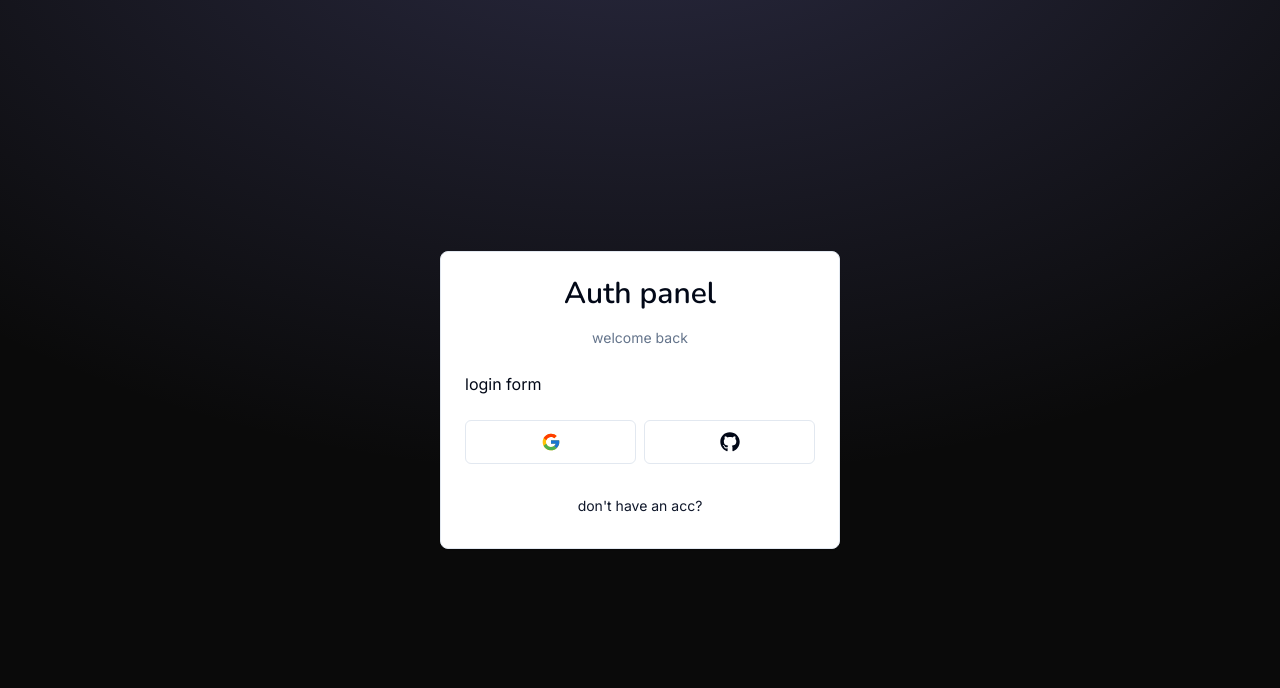
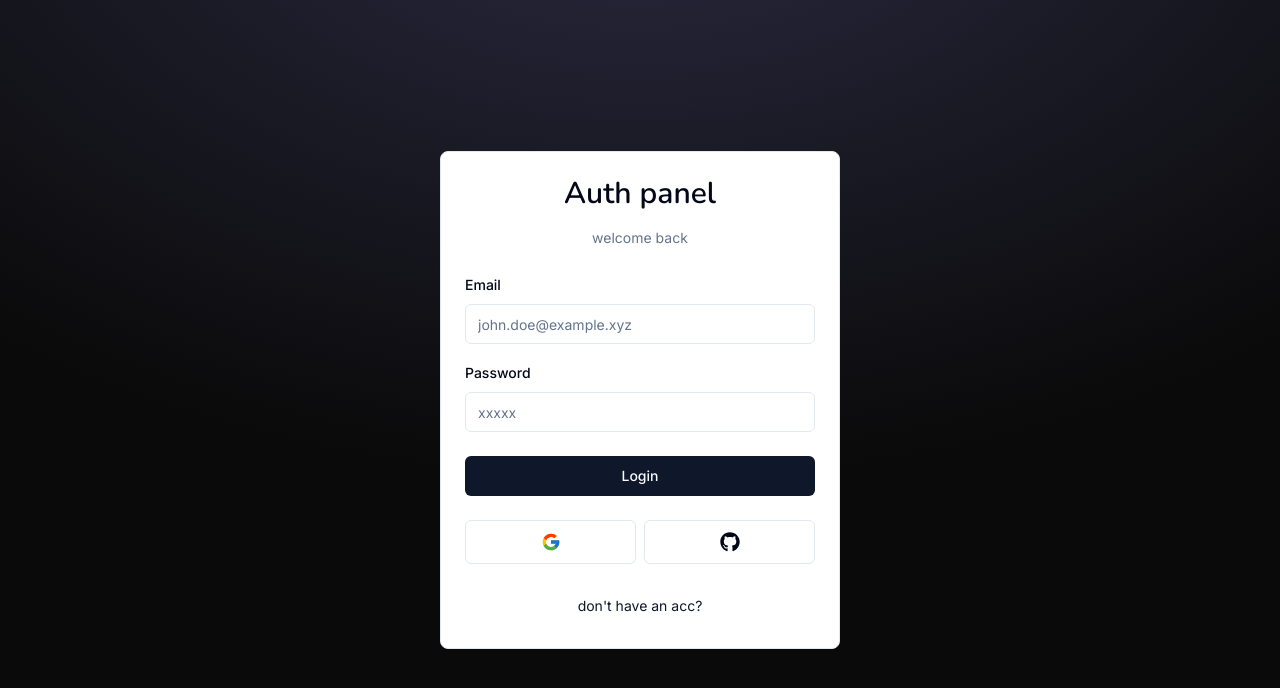
Before and after one commit to witchbl4dess/nextauth, a Next.js app: page /auth/login in a window 1280 px wide. Shown: the top 688 px of the page. Built offline with nearby package versions, Linux system fonts and the light colour scheme.

Commit message:
login form

```diff
--- /dev/null
+++ b/schemas/index.ts
@@ -0,0 +1,10 @@
+import * as z from 'zod';
+
+export const LoginSchema = z.object({
+    email: z.string().email({
+        message: "Please enter a valid email address",
+    }),
+    password: z.string().min(6, {
+        message: "Password must be at least 6 characters",
+    }),
+});
--- a/src/components/auth/loginForm.tsx
+++ b/src/components/auth/loginForm.tsx
@@ -1,11 +1,56 @@
 "use client";
 
+import * as z from "zod";
+import { useForm } from "react-hook-form";
+import { zodResolver } from "@hookform/resolvers/zod";
+import { LoginSchema } from "@/../schemas";
+
 import { CardWrapper } from "@/components/auth/cardWrapper";
+import { Form, FormControl, FormField, FormItem, FormLabel, FormMessage, } from "@/components/ui/form";
+import { Input } from "@/components/ui/input";
+import { Button } from "@/components/ui/button";
 
 export const LoginForm = () => {
+    const form = useForm<z.infer<typeof LoginSchema>>({
+        resolver: zodResolver(LoginSchema),
+        defaultValues: {
+            email: "",
+            password: "",
+        },
+    })
+
+    const onSubmit = (values: z.infer<typeof LoginSchema>) => {
+        console.log(values);
+    }
     return (
        <CardWrapper headerLabel="welcome back" backButtonLabel="don't have an acc?" backButtonHref="/auth/register" showSocial>
-        login form
+        <Form {...form}>
+            <form className="space-y-6" onSubmit={form.handleSubmit(onSubmit)}>
+                <div className="space-y-4">
+                    <FormField control={form.control} name="email" render={({ field }) => (
+                        <FormItem>
+                            <FormLabel>Email</FormLabel>
+                            <FormControl>
+                                <Input {...field} placeholder="john.doe@example.xyz" type="email"/>
+                            </FormControl>
+                            <FormMessage />
+                        </FormItem>
+                    )} />
+                    <FormField control={form.control} name="password" render={({ field }) => (
+                        <FormItem>
+                            <FormLabel>Password</FormLabel>
+                            <FormControl>
+                                <Input {...field} placeholder="xxxxx" type="password"/>
+                            </FormControl>
+                            <FormMessage />
+                        </FormItem>
+                    )} />
+                </div>
+                <Button type="submit" className="w-full">
+                    Login
+                </Button>
+            </form>
+        </Form>
         </CardWrapper>
     );
 }
--- /dev/null
+++ b/src/components/formError.tsx
@@ -0,0 +1 @@
+import { } from "@radix-ui/react-icons";
```
